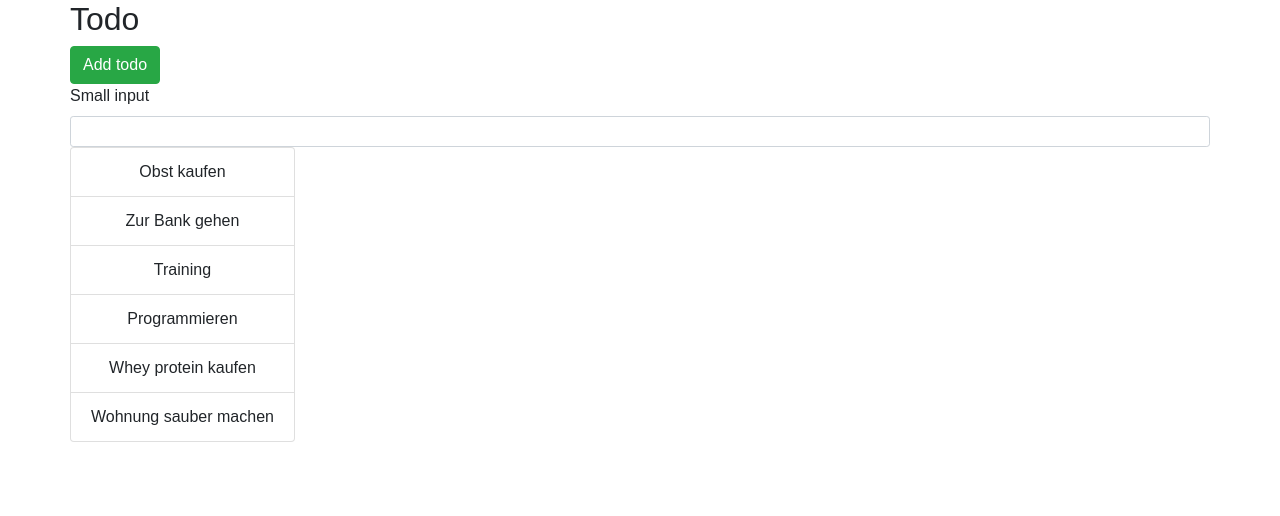
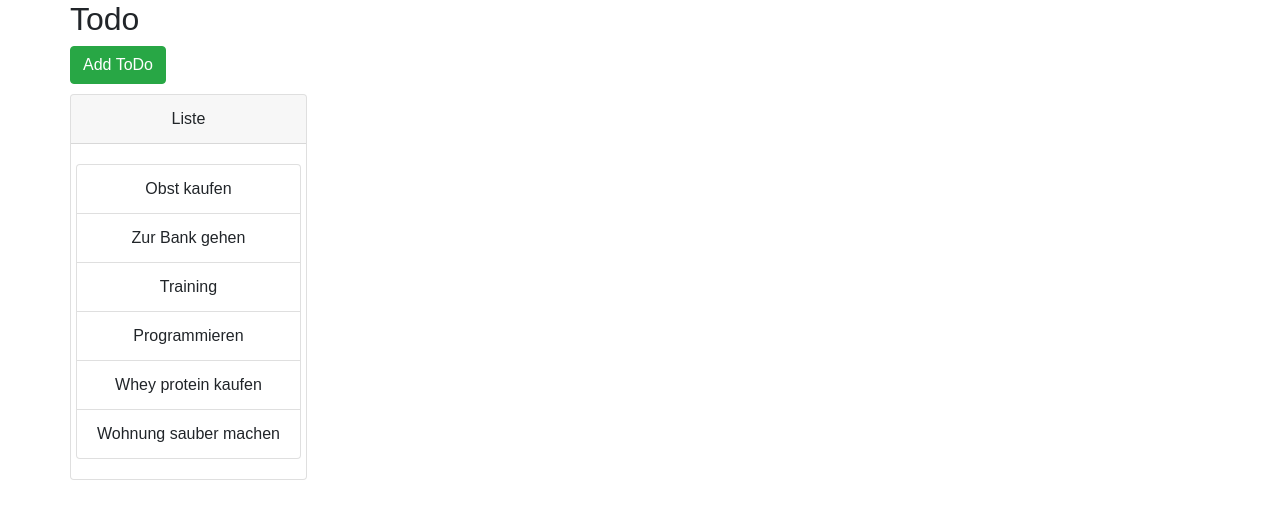
Before and after one commit to dubiBerlin/todolist-react, a React (Create React App) app: page / in a window 1280 px wide. Shown: the top 516 px of the page. Built offline with nearby package versions, Linux system fonts and the light colour scheme.

Commit message:
btn and list component created

```diff
--- a/src/App.js
+++ b/src/App.js
@@ -4,24 +4,26 @@ import './App.css';
 import Button from "./Button";
 import Button2 from "./Button2";
 import Panel from "./Panel";
+import List from "./components/List";
+import TodoAddBtn from "./components/TodoAddBtn";
 
 class App extends Component {
     constructor(props) {
         super(props);
 
-        this.myarray = ["Kochen", "Seite bauen", "react lernen", "php symphony", "java", "react-native", "What is an Array", "servlets", "bootstrap", "nodejs", "js"];
+        this.myarray = [{ id: 7, title: "Kochen" }, { id: 8, title: "Seite bauen" }, { id: 9, title: "react lernen" }, { id: 10, title: "php symphony" }, { id: 11, title: "java" }, { id: 12, title: "react-native" }, { id: 13, title: "What is an Array" }, { id: 14, title: "servlets" }, { id: 15, title: "bootstrap" }, { id: 16, title: "nodejs" }, { id: 17, title: "js" }];
 
 
         this.state = {
             count: 0,
             inputVal: "",
             todos: [
-                "Obst kaufen",
-                "Zur Bank gehen",
-                "Training",
-                "Programmieren",
-                "Whey protein kaufen",
-                "Wohnung sauber machen"
+                { id: 1, title: "Obst kaufen" },
+                { id: 2, title: "Zur Bank gehen" },
+                { id: 3, title: "Training" },
+                { id: 4, title: "Programmieren" },
+                { id: 5, title: "Whey protein kaufen" },
+                { id: 6, title: "Wohnung sauber machen" }
             ]
         }
         this.addTodo = this.addTodo.bind(this);
@@ -33,9 +35,14 @@ class App extends Component {
         var cnt = this.state.count + 1;
         var todosTemp = this.state.todos;
         if (cnt < this.myarray.length) {
+            console.log(this.myarray[cnt]);
             todosTemp.push(this.myarray[cnt]);
         } else {
-            todosTemp.push("React redux " + cnt);
+            const todo = {
+                id: cnt + 17,
+                title: "React redux " + cnt
+            }
+            todosTemp.push(todo);
         }
 
 
@@ -49,8 +56,7 @@ class App extends Component {
     render() {
 
         const liste = this.state.todos.map((todo) => {
-            console.log(todo);
-            return (<li className="list-group-item">{todo}</li>)
+            return (<li key={todo.id} className="list-group-item">{todo.title}</li>)
         }
         );
 
@@ -60,18 +66,11 @@ class App extends Component {
                     <div className="row">
                         <h2>Todo</h2>
                     </div>
-                    <div className="row">
-                        <button type="button" className="btn btn-success" onClick={this.addTodo}>Add todo</button>
-                    </div>
-                    <div className="row">
-                        <label for="inputdefault">Small input</label>
-                        <input className="form-control form-control-sm" value={this.state.inputVal} id="inputdefault" type="text" />
-                    </div >
-                    <div className="row">
-                        <ul className="list-group">
-                            {liste}
-                        </ul>
-                    </div>
+
+                    <TodoAddBtn typ="button" onAdd={this.addTodo} name="Add ToDo" klasse="btn btn-success" />
+                    <Panel titel="Liste">
+                        <List todos={liste} />
+                    </Panel>
                 </div>
             </div>
         );
--- a/src/Panel.js
+++ b/src/Panel.js
@@ -3,15 +3,13 @@ import panelCss from "./css/panel.css";
 
 class Panel extends Component {
     render() {
-        console.log(this)
         return (
-            <div className="card panel-margin">
-                <div className="card-header">{this.props.panelHeading}</div>
-                <div className="card-body">{this.props.panelContent}
-
-                    {this.props.children}
-
-
+            <div className="row">
+                <div className="card panel-margin">
+                    <div className="card-header">{this.props.titel}</div>
+                    <div className="card-body">
+                        {this.props.children}
+                    </div>
                 </div>
             </div>);
 
--- a/src/components/List.js
+++ b/src/components/List.js
@@ -0,0 +1,36 @@
+import React, { Component } from "react";
+import buttonCss from "../css/button.css";
+import Panel from "../Panel";
+
+class List extends Component {
+
+    constructor(props) {
+        super(props);
+        this.state = {
+            count: 0
+        }
+        this.incrementCounter = this.incrementCounter.bind(this);
+    }
+
+
+    incrementCounter() {
+        var countNew = this.state.count;
+        countNew = countNew + 1;
+        this.setState({
+            count: countNew
+        });
+    }
+
+
+    render() {
+        return (
+            <div class="row">
+                <ul className="list-group">
+                    {this.props.todos}
+                </ul>
+            </div>);
+
+    }
+}
+
+export default List;
--- /dev/null
+++ b/src/components/TodoAddBtn.js
@@ -0,0 +1,14 @@
+import React, { Component } from "react";
+
+class TodoAddBtn extends Component {
+
+    render() {
+        return (
+            <div className="row">
+                <button type={this.props.typ} className={this.props.klasse} onClick={this.props.onAdd}>{this.props.name}</button>
+            </div>
+        )
+    }
+}
+
+export default TodoAddBtn;
```
Also changed, not shown: src/components/TodoAddInput.js (added, +15 -0 lines).
